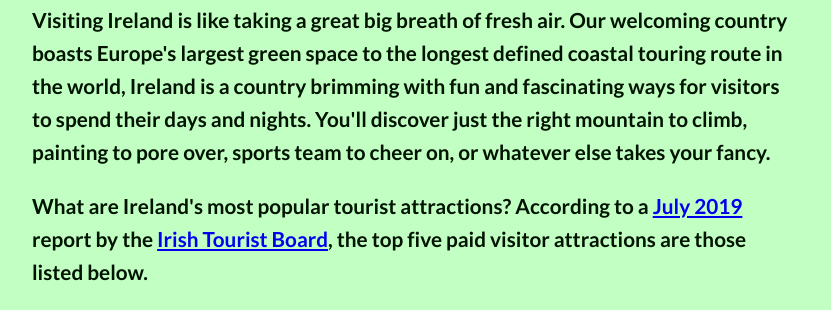
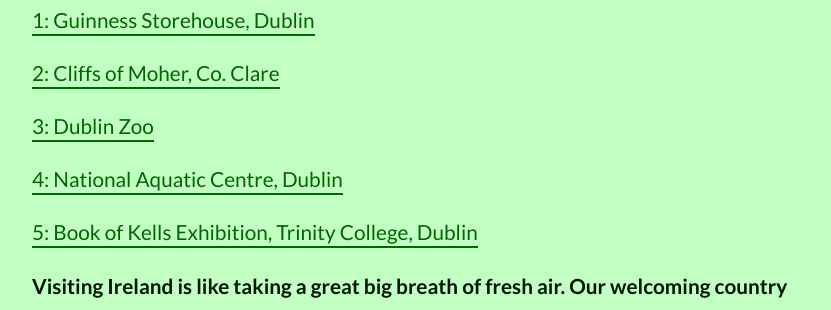
Before and after one commit to Cameron-ux/Cameron-ux.github.io, a plain HTML site: page exercises/page-6.html in a window 1280 px wide. Shown: the part 204-514 px from the top of the page, without its empty margins (224-1055 px from the left). Drawn offline with nearby package versions, Linux system fonts and the light colour scheme.

Commit message:
styling hyperlinks

```diff
--- a/exercises/assets/css/style-5.css
+++ b/exercises/assets/css/style-5.css
@@ -123,3 +123,24 @@ img {
     margin-bottom: 42px;
     box-shadow: 8px 10px 8px #888;
 }
+
+/* Passive link styles */
+
+a:link,
+a:visited {
+    text-decoration: none;
+    padding-bottom: 2px;
+    color: #000;
+    border-bottom: solid 2px #000;
+}
+
+/* Interactive link styles */
+
+a:hover,
+a:focus,
+a:active {
+    text-decoration: none;
+    padding-bottom: 2px;
+    color: #f26f21;
+    border-bottom: solid 2px blue;
+}
--- a/exercises/assets/css/style-6.css
+++ b/exercises/assets/css/style-6.css
@@ -112,3 +112,22 @@ img {
     margin-bottom: 32px;
     border-radius: 15px;
 }
+
+/* Passive link styles */
+a:link,
+a:visited {
+    text-decoration: none;
+    padding-bottom: 2px;
+    color: #006600;
+    border-bottom: solid 2px #006600;
+}
+
+/* Interactive link styles */
+a:hover,
+a:focus,
+a:active {
+    text-decoration: none;
+    padding-bottom: 2px;
+    color: #f26f21;
+    border-bottom: solid 2px blue;
+}
--- a/exercises/page-6.html
+++ b/exercises/page-6.html
@@ -20,9 +20,15 @@
 
 </head>
 
-<body>
+<body id="top-of-page">
 
   <h1>Ireland's Top Five Visitor Attractions</h1>
+
+  <p><a href="#guinness">1: Guinness Storehouse, Dublin</a></p>
+  <p><a href="#cliffs-of-moher">2: Cliffs of Moher, Co. Clare</a></p>
+  <p><a href="#dublin-zoo">3: Dublin Zoo</a></p>
+  <p><a href="#aquatic-centre">4: National Aquatic Centre, Dublin</a></p>
+  <p><a href="#kells-tcd">5: Book of Kells Exhibition, Trinity College, Dublin</a></p>
 
   <p><b>Visiting Ireland is like taking a great big breath of fresh air. Our welcoming country boasts Europe's largest
       green space to the longest defined coastal touring route in the world, Ireland is a country brimming with fun and
@@ -35,7 +41,7 @@
       listed below.</b></p>
 
 
-  <h2>Guinness Storehouse, Dublin</h2>
+      <h2 id="guinness">Guinness Storehouse, Dublin</h2>
 
   <img src="assets/img/guinness-storehouse.jpg" alt="Guinness Storehouse">
 
@@ -51,7 +57,7 @@
   <p>Annual Number of Visitors: <b>1,711,281</b></p>
 
 
-  <h2>Cliffs of Moher, Co. Clare</h2>
+  <h2 id="cliffs-of-moher">Cliffs of Moher, Co. Clare</h2>
 
   <img src="assets/img/cliffs-of-moher.jpg" alt="Guinness Storehouse">
 
@@ -66,7 +72,7 @@
   <p>Annual Number of Visitors: <b>1,527,000</b></p>
 
 
-  <h2>Dublin Zoo</h2>
+  <h2 id="dublin-zoo">Dublin Zoo</h2>
 
   <img src="assets/img/dublin-zoo.jpg" alt="Dublin Zoo">
 
@@ -79,7 +85,7 @@
   <p>Annual Number of Visitors: <b>1,264,300</b></p>
 
 
-  <h2>National Aquatic Centre, Dublin</h2>
+  <h2 id="aquatic-centre">National Aquatic Centre, Dublin</h2>
 
   <img src="assets/img/national-aquatic-centre.jpg" alt="National Aquatic Centre">
 
@@ -91,7 +97,7 @@
   <p>Annual Number of Visitors: <b>1,099,756</b></p>
 
 
-  <h2>Book of Kells Exhibition, Trinity College, Dublin</h2>
+  <h2 id="kells-tcd">Book of Kells Exhibition, Trinity College, Dublin</h2>
 
   <img src="assets/img/book-of-kells.jpg" alt="Book of Kells">
 
@@ -103,8 +109,9 @@
     oldest books.</p>
   <p>Annual Number of Visitors: <b>983,410</b></p>
 
+  <p><a href="#top-of-page">Return to top of page</a></p>
+
   <p><a href="../index.html">Back to Home page</a></p>
-
 
 
 </body>
```
